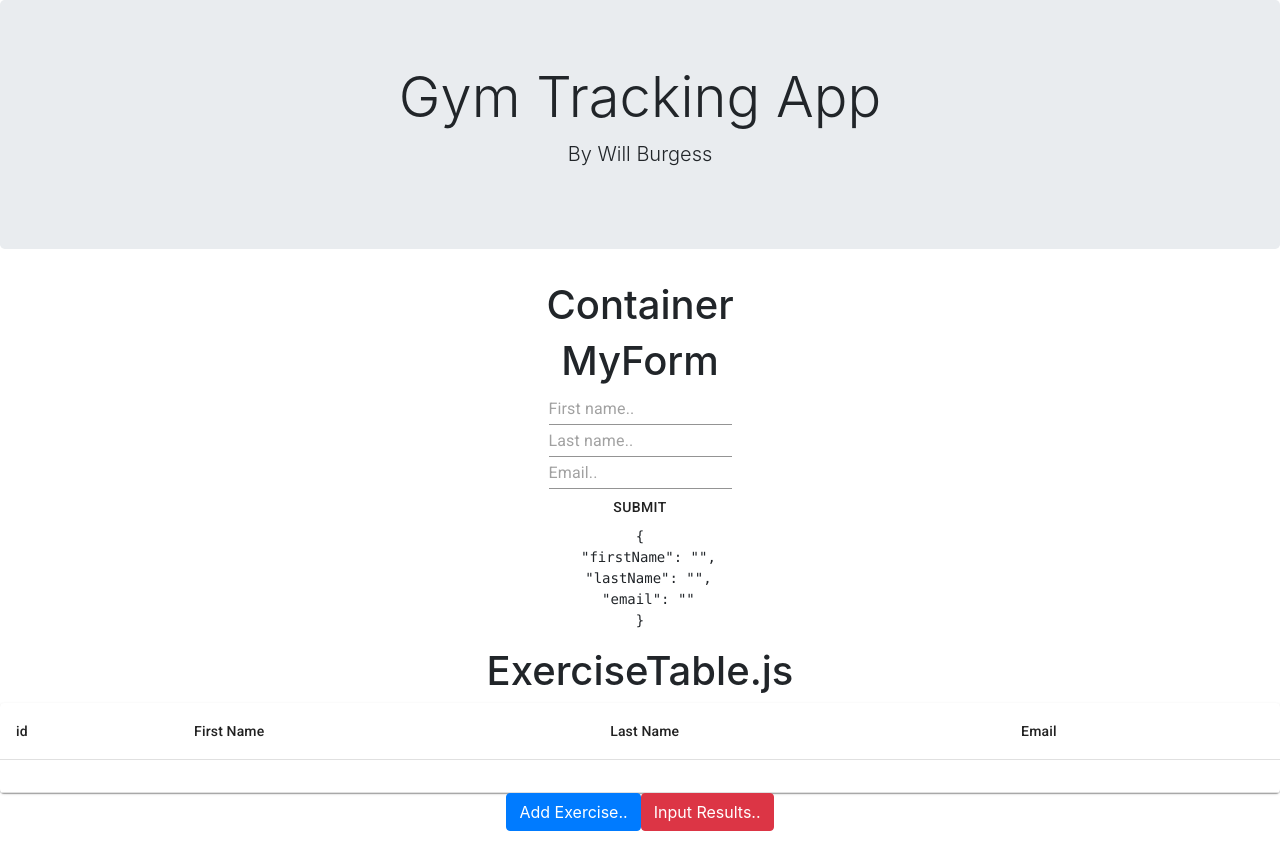
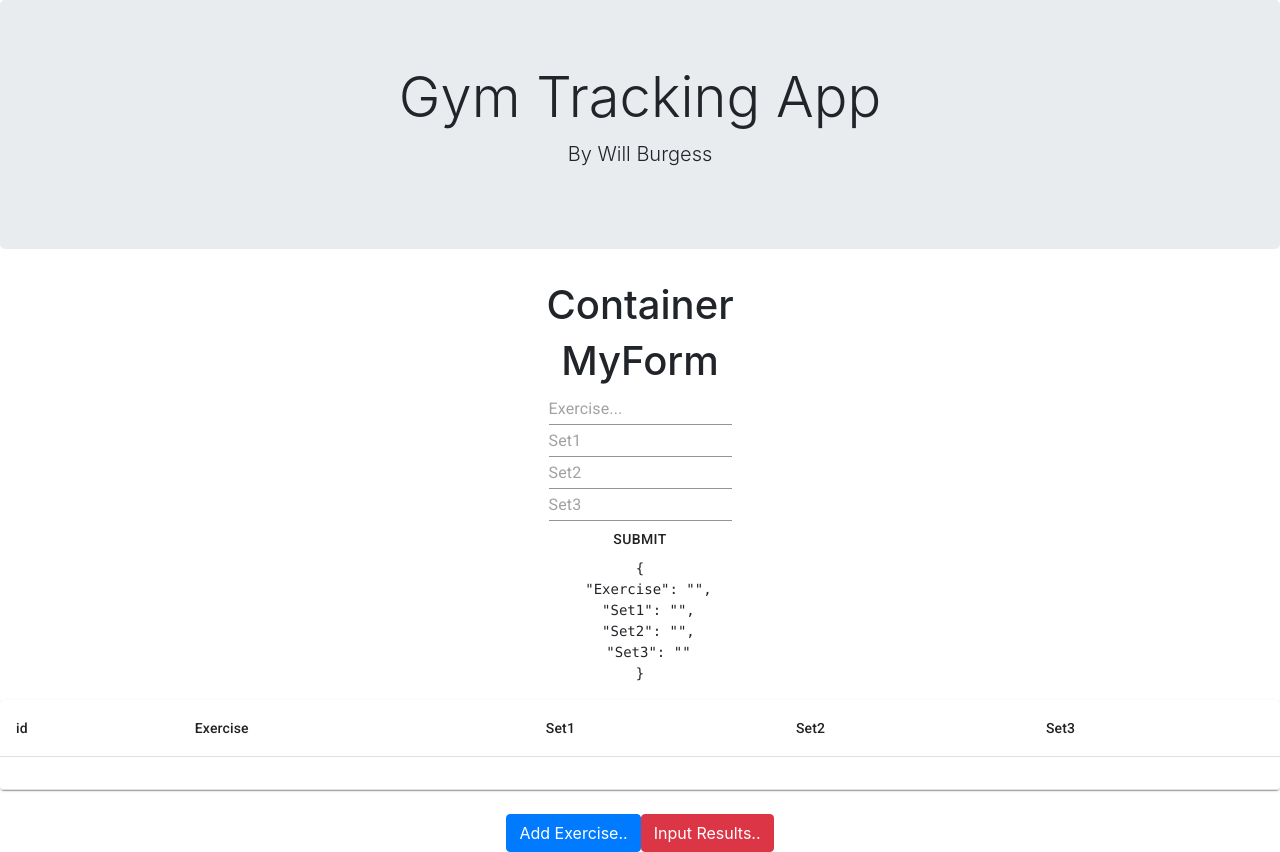
Before and after one commit to NisLox/gymtracker, a React (Create React App) app in the folder GymTracker/: page / in a window 1280 px wide. Before the commit the page ends 831 px from the top, so only its background shows below. Built offline with nearby package versions, Linux system fonts and the light colour scheme.

Commit message:
changed titles and added 4th column

```diff
--- a/GymTracker/src/app-Component/container-Component/exerciseTable-Component/exerciseTable.js
+++ b/GymTracker/src/app-Component/container-Component/exerciseTable-Component/exerciseTable.js
@@ -8,9 +8,10 @@ import { generate } from 'shortid'
 const ExerciseTable = () => {
     const [rows, setRows] = useState([{
         id: "",
-        firstName: "",
-        lastName: "",
-        email: "",
+        Exercise: "",
+        Set1: "",
+        Set2: "",
+        Set3: "",
     }])
 
     return (
@@ -21,10 +22,8 @@ const ExerciseTable = () => {
                     ...data
                     }])
                 }} />
-            <h1>ExerciseTable.js</h1>
             <MyTable rows={rows} />
-
-
+            <br />
             <AddExerciseButton name="Add Exercise.." />
             <InputResultsButton name="Input Results.."/>
         </div>
--- a/GymTracker/src/app-Component/container-Component/exerciseTable-Component/myTable.js
+++ b/GymTracker/src/app-Component/container-Component/exerciseTable-Component/myTable.js
@@ -15,9 +15,10 @@ export default function SimpleTable({rows}) {
         <TableHead>
           <TableRow>
             <TableCell>id</TableCell>
-            <TableCell>First Name</TableCell>
-            <TableCell>Last Name</TableCell>
-            <TableCell>Email</TableCell>
+            <TableCell>Exercise</TableCell>
+            <TableCell>Set1</TableCell>
+            <TableCell>Set2</TableCell>
+            <TableCell>Set3</TableCell>
 
           </TableRow>
         </TableHead>
@@ -25,9 +26,10 @@ export default function SimpleTable({rows}) {
           {rows.map(row => (
             <TableRow key={row.id}>
             <TableCell> {row.id} </TableCell>
-              <TableCell >{row.firstName}</TableCell>
-              <TableCell >{row.lastName}</TableCell>
-              <TableCell >{row.email}</TableCell>
+              <TableCell >{row.Exercise}</TableCell>
+              <TableCell >{row.Set1}</TableCell>
+              <TableCell >{row.Set2}</TableCell>
+              <TableCell >{row.Set3}</TableCell>
             </TableRow>
           ))}
         </TableBody>
--- a/GymTracker/src/app-Component/container-Component/myForm.js
+++ b/GymTracker/src/app-Component/container-Component/myForm.js
@@ -16,15 +16,15 @@ class MyForm extends React.Component {
         return (
             <div>
                 <h1>MyForm</h1>
-                <Formik initialValues={{firstName:'', lastName: '', email: ''}} onSubmit={values => {this.props.onSubmit(values)
+                <Formik initialValues={{Exercise:'', Set1: '', Set2: '', Set3: ''}} onSubmit={values => {this.props.onSubmit(values)
                 }} >
                     {({values, handleChange, handleBlur}) => (
                         <Form>
                             <div>
                                 <TextField
-                                placeholder="First name.."
-                                name="firstName"
-                                value={values.firstName}
+                                placeholder="Exercise..."
+                                name="Exercise"
+                                value={values.Exercise}
                                 onChange={handleChange}
                                 onBlur={handleBlur}
                                 />
@@ -32,9 +32,9 @@ class MyForm extends React.Component {
 
                             <div>
                                 <TextField
-                                    placeholder="Last name.."
-                                    name="lastName"
-                                    value={values.lastName}
+                                    placeholder="Set1"
+                                    name="Set1"
+                                    value={values.Set1}
                                     onChange={handleChange}
                                     onBlur={handleBlur}
                                 />
@@ -42,9 +42,19 @@ class MyForm extends React.Component {
 
                             <div>
                                 <TextField
-                                    placeholder="Email.."
-                                    name="email"
-                                    value={values.email}
+                                    placeholder="Set2"
+                                    name="Set2"
+                                    value={values.Set2}
+                                    onChange={handleChange}
+                                    onBlur={handleBlur}
+                                />
+                            </div>
+
+                            <div>
+                                <TextField
+                                    placeholder="Set3"
+                                    name="Set3"
+                                    value={values.Set3}
                                     onChange={handleChange}
                                     onBlur={handleBlur}
                                 />
```
